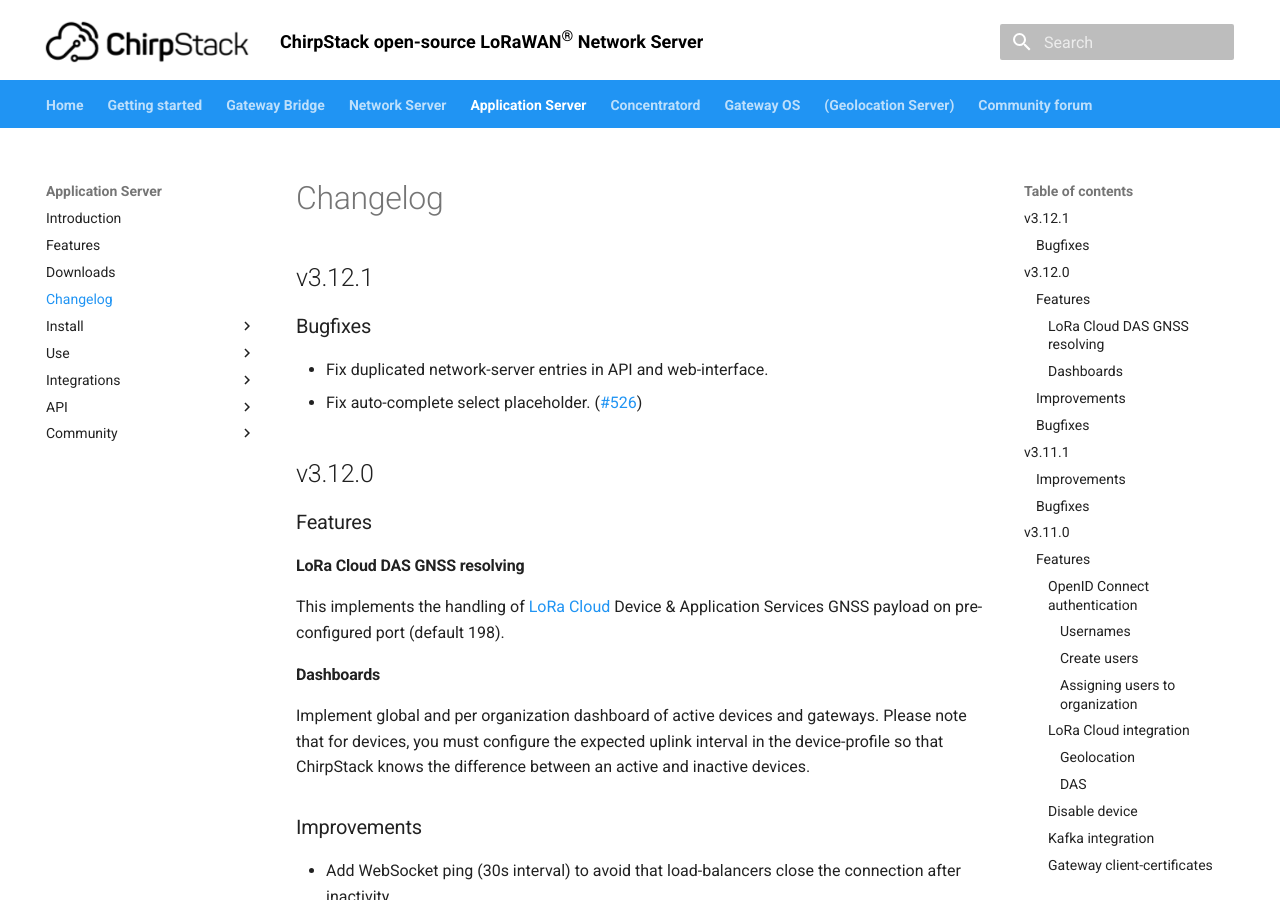
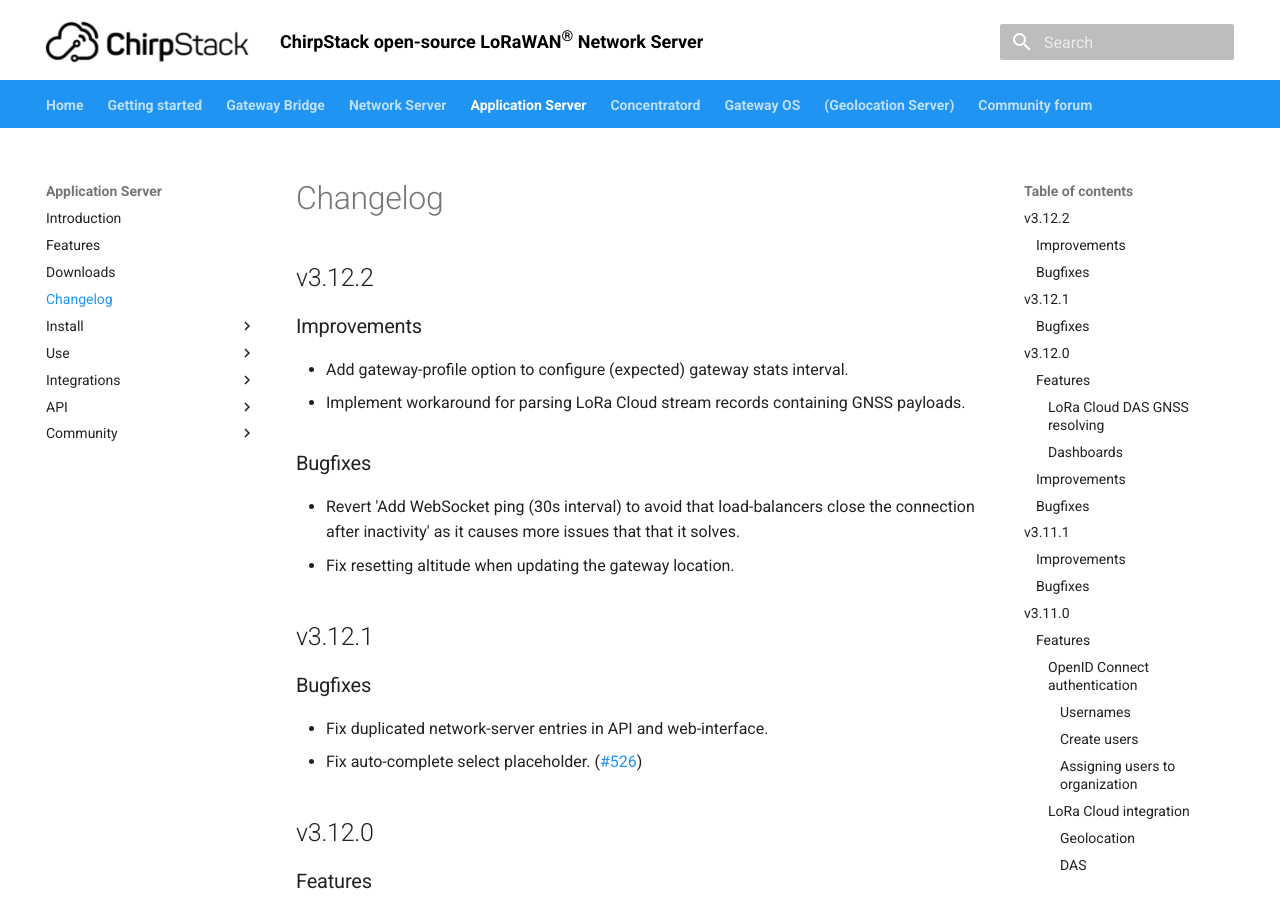
Before and after one commit to brocaar/chirpstack-docs, an MkDocs documentation site: the page built from docs/application-server/changelog.md, in a window 1280 px wide and 900 px high. Built offline with MkDocs 1.6.1 and Material for MkDocs 9.7.7, drawn with Linux system fonts in a browser that asks for light colours.

Commit message:
Update Application Server changelog. Bump version.

```diff
--- a/docs/application-server/changelog.md
+++ b/docs/application-server/changelog.md
@@ -3,6 +3,18 @@
 ---
 
 # Changelog
+
+## v3.12.2
+
+### Improvements
+
+* Add gateway-profile option to configure (expected) gateway stats interval.
+* Implement workaround for parsing LoRa Cloud stream records containing GNSS payloads.
+
+### Bugfixes
+
+* Revert 'Add WebSocket ping (30s interval) to avoid that load-balancers close the connection after inactivity' as it causes more issues that that it solves.
+* Fix resetting altitude when updating the gateway location.
 
 ## v3.12.1
 
--- a/mkdocs.yml
+++ b/mkdocs.yml
@@ -14,7 +14,7 @@
     - tabs
 extra:
   application_server:
-    version: 3.12.1
+    version: 3.12.2
   gateway_bridge:
     version: 3.9.2
   geolocation_server:
```
